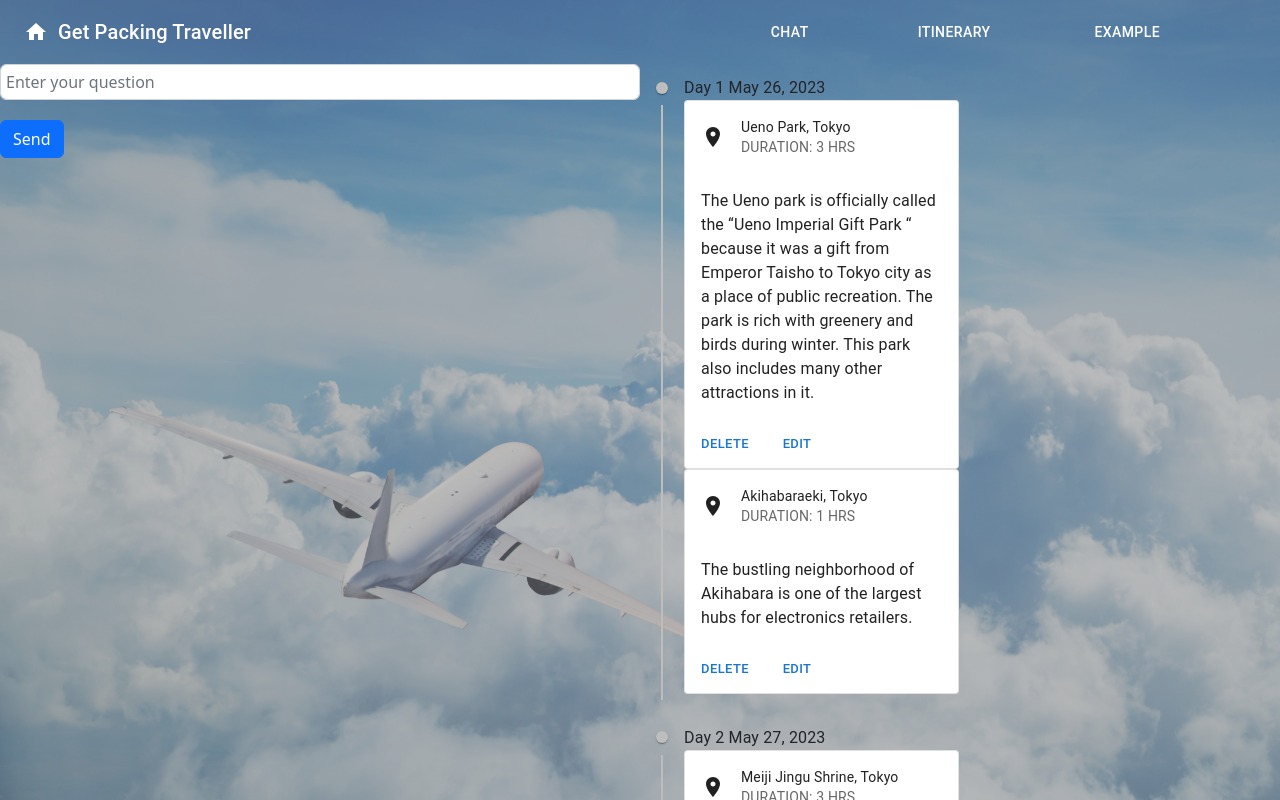
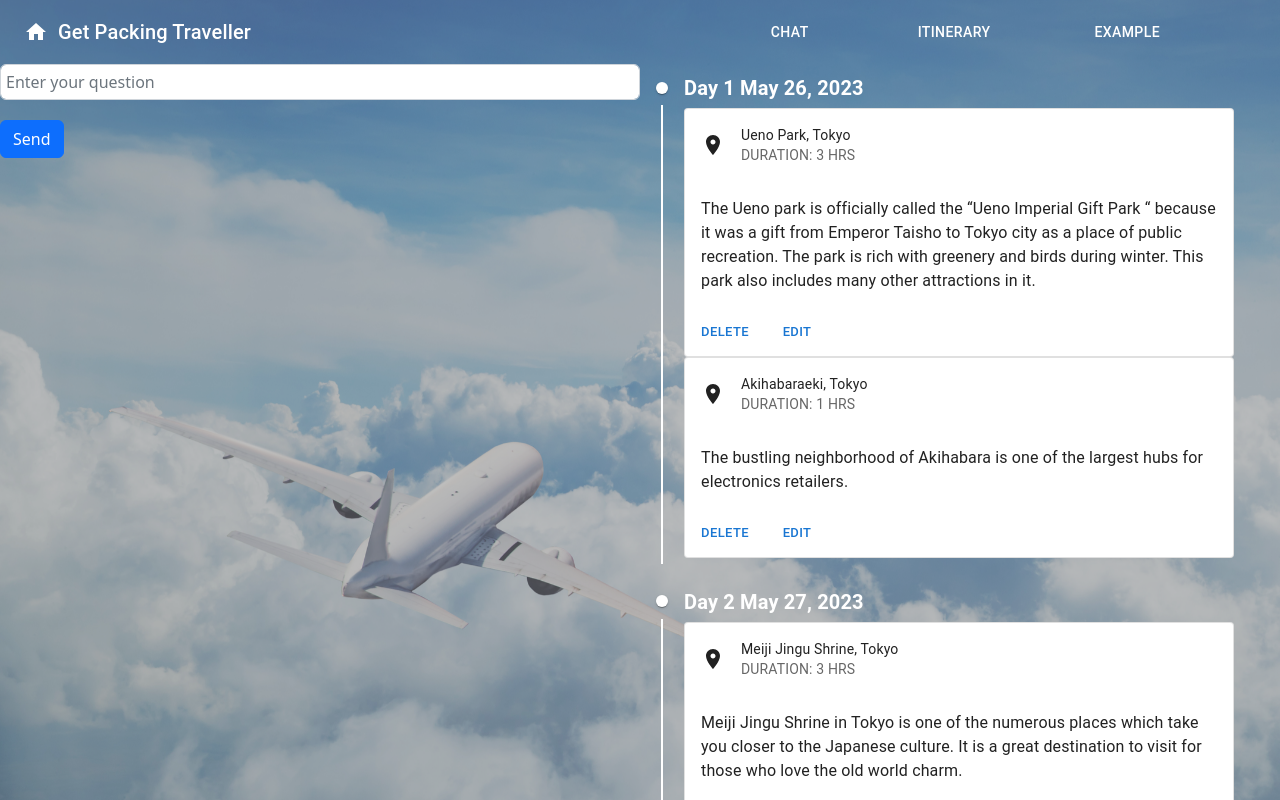
Before and after one commit to Monash-FIT3170/AI_Travel_Plan, a React (Create React App) app in the folder client/: page /itinerary in a window 1280 px wide. Built offline with nearby package versions, Linux system fonts and the light colour scheme.

Commit message:
fix: day header and card size

```diff
--- a/client/src/components/EventCardView.jsx
+++ b/client/src/components/EventCardView.jsx
@@ -11,7 +11,7 @@ import CardMedia from '@mui/material/CardMedia';
 export  function EventCardView({event}) {
     console.log(event.event)
   return (
-    <Card variant="outlined" sx={{ maxWidth: 275 }}>
+    <Card variant="outlined" sx={{ maxWidth: 550 }}>
        <CardHeader
         avatar={
      <PlaceIcon />
--- /dev/null
+++ b/client/src/components/ItineraryTimeLine.css
@@ -0,0 +1,4 @@
+h5 {
+    color: #ffffff;
+    font-weight: bold;
+}
--- a/client/src/components/ItineraryTimeLine.jsx
+++ b/client/src/components/ItineraryTimeLine.jsx
@@ -7,6 +7,7 @@ import TimelineContent from '@mui/lab/TimelineContent';
 import TimelineDot from '@mui/lab/TimelineDot';
 import TimelineOppositeContent from '@mui/lab/TimelineOppositeContent';
 import { EventCardView } from './EventCardView';
+import "./ItineraryTimeLine.css";
 
 function timelineGenerator(dailyItinerary){
   // to fix date time
@@ -15,13 +16,14 @@ function timelineGenerator(dailyItinerary){
       <TimelineItem>
         <TimelineOppositeContent display='none'/>
         <TimelineSeparator>
-          <TimelineDot />
-          <TimelineConnector />
+          <TimelineDot sx={{ bgcolor: 'white' }}/>
+          <TimelineConnector sx={{ bgcolor: 'white' }}/>
         </TimelineSeparator>
         <TimelineContent>
+          <h5>
           Day {dailyItinerary.day} {dailyItinerary.date.toLocaleDateString('en-US', {month: 'long', day: 'numeric', year: 'numeric'})}
+          </h5>
           {dailyItinerary.events.map(event=> <EventCardView event={event}/>)}
-
         </TimelineContent>
       </TimelineItem>)
 }
```
